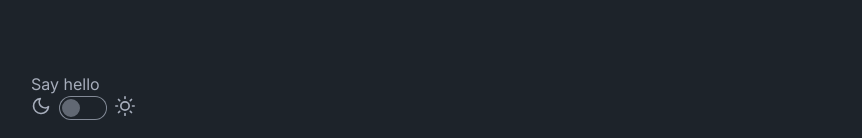
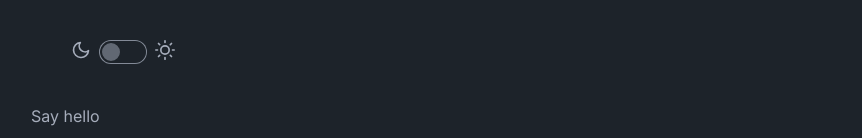
Before and after one commit to Yoni-Deserbaix/MyBlog, a Next.js app: page / in a window 1280 px wide. Shown: the top 138 px of the page, without its empty margins (49-911 px from the left). Built offline with nearby package versions, Linux system fonts and the light colour scheme; data requests are answered from the project's data file.

Commit message:
update toggle light/dark mode

```diff
--- a/app/page.tsx
+++ b/app/page.tsx
@@ -43,9 +43,8 @@ export default async function Home() {
   // const articles = await getData();
   //  console.log(articles);
 
-
   // Get data from the Next.js API route
-  const {data: articles} = await getData();
+  const { data: articles } = await getData();
   //  console.log(articles);
 
   return (
@@ -54,16 +53,18 @@ export default async function Home() {
 
       {/* route conventionnelle */}
       {/* <Link href="/login">Login</Link> */}
-      <br />
+      {/* <br /> */}
       {/* <Link href="/register">register</Link> */}
-      <br />
+      {/* <br /> */}
       {/* route dynamique */}
       {/* <Link href="/articles">articles</Link> */}
-      <br />
+      {/* <br /> */}
 
       {/* Client side component */}
+      <div className="m-10">
+      <ThemeController />
+      </div>
       <Button />
-      <ThemeController />
       {/* Button to add a article  */}
       <div className="m-5 card-actions justify-start">
         <Link href={"/articles/create"} className="btn btn-primary">
```
